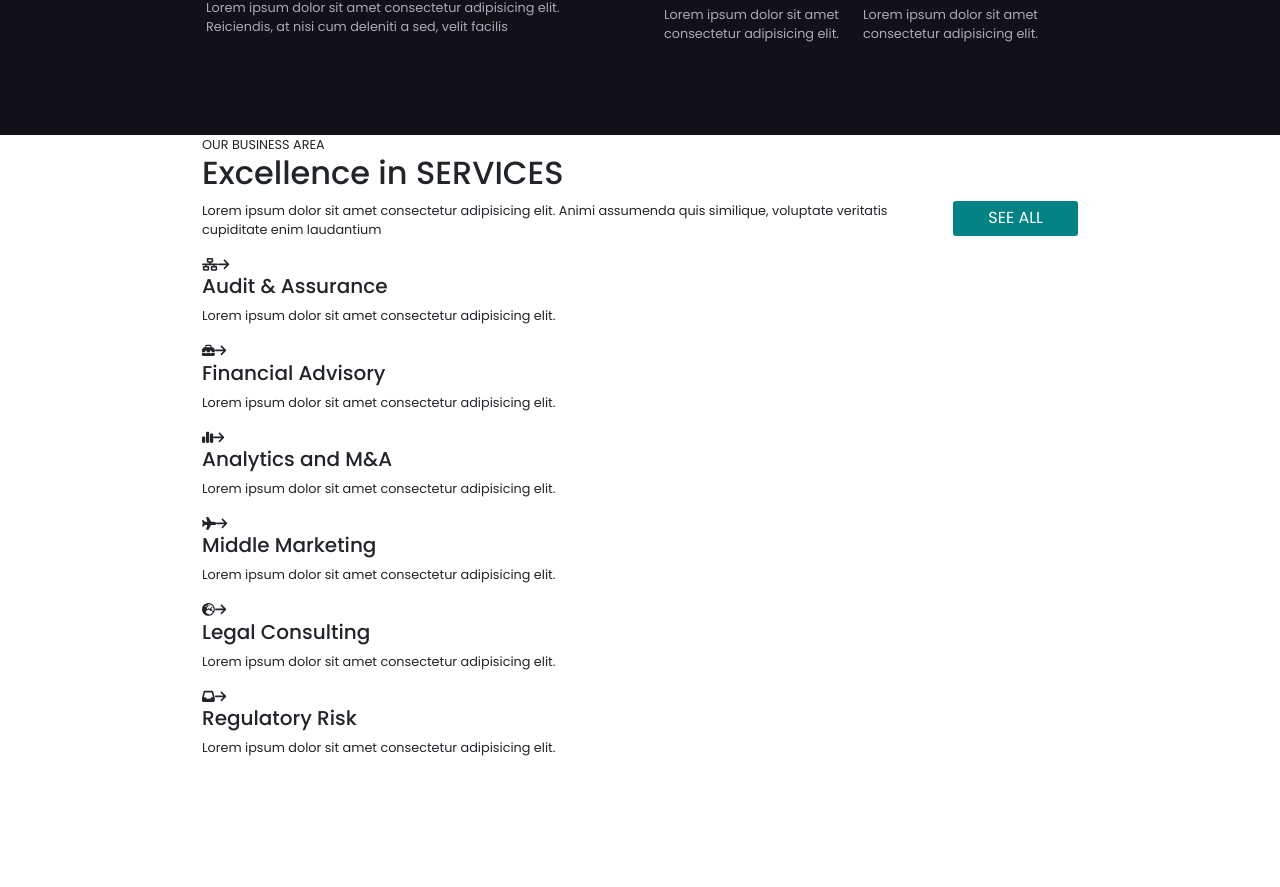
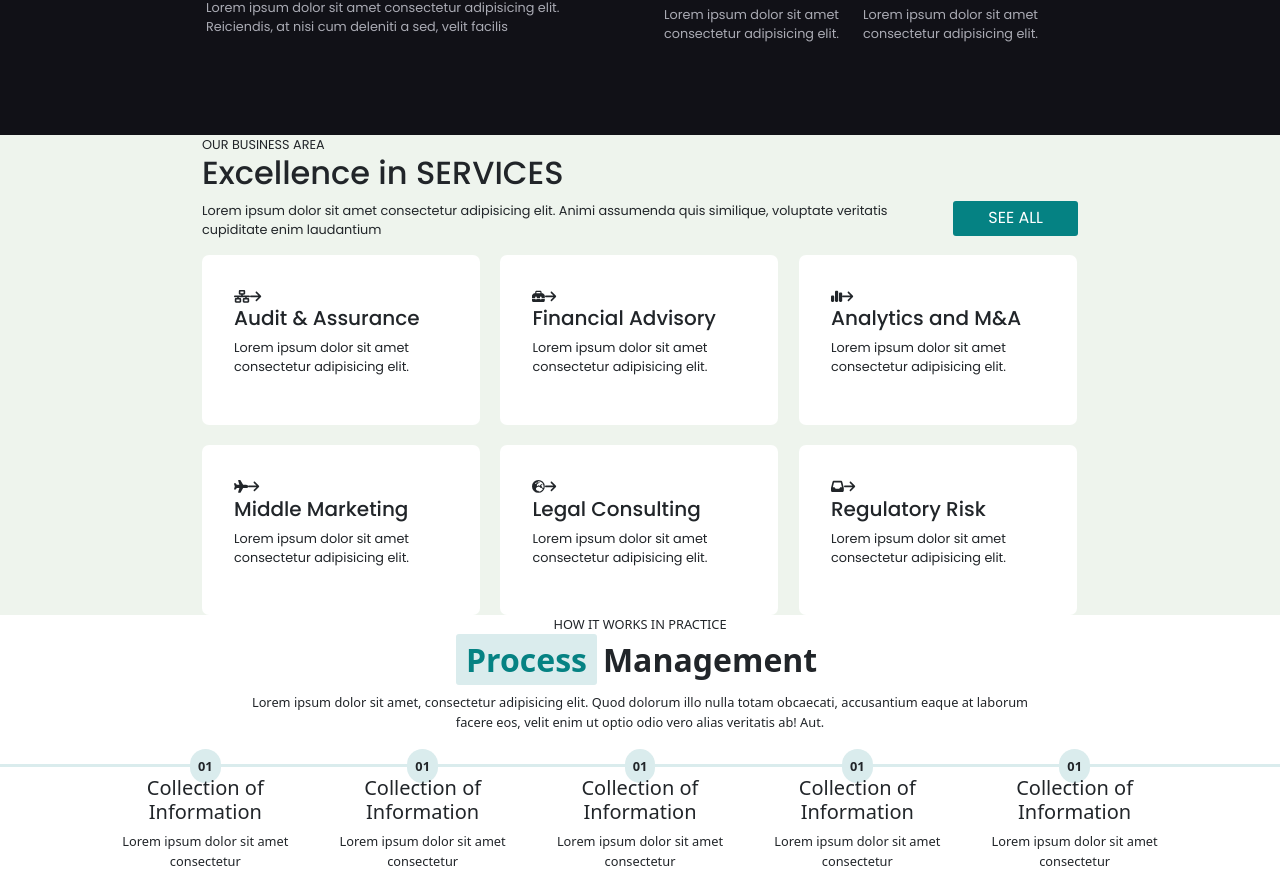
Before and after one commit to cinvenz/proj-html-vuejs, a Vue app: page / in a window 1280 px wide. Shown: the part 906-1793 px from the top of the page. Before the commit the page ends 1679 px from the top, so only its background shows below. Built offline with nearby package versions, Linux system fonts and the light colour scheme.

Commit message:
insert proces section

```diff
--- a/src/components/CardServices.vue
+++ b/src/components/CardServices.vue
@@ -1,6 +1,6 @@
 <template>
-  <div>
-    <div v-for="services in arrServices" :key="services.nameservices">
+  <div class="container-services">
+    <div v-for="services in arrServices" :key="services.nameservices" class="services-card">
       <font-awesome-icon :key="index" :icon="['fas', services.iconservices]" />
       <font-awesome-icon :key="index" :icon="['fas', services.arrow]" />
       <h5>{{ services.nameservices }}</h5>
@@ -18,4 +18,16 @@ export default {
 };
 </script>
 
-<style></style>
+<style lang="scss" scoped>
+.container-services {
+  display: flex;
+  gap: 1.3rem;
+  flex-wrap: wrap;
+  .services-card {
+    flex-basis: 31.7%;
+    background-color: #ffffff;
+    padding: 2rem;
+    border-radius: 7px;
+  }
+}
+</style>
--- a/src/components/MainPage.vue
+++ b/src/components/MainPage.vue
@@ -63,7 +63,7 @@
     </section>
 
     <!-- SERVICES Section -->
-    <section>
+    <section class="services">
       <div class="container">
         <span>OUR BUSINESS AREA</span>
         <h2>Excellence in SERVICES</h2>
@@ -78,6 +78,61 @@
         <div>
           <CardServices :arr-services="arrServices" />
         </div>
+      </div>
+    </section>
+
+    <!-- PROCESS Section -->
+    <section>
+      <div class="text-center">
+        <span class="text-uppercase">How it works in practice</span>
+        <div class="d-flex justify-content-center">
+          <h2 class="fw-bold process">Process</h2>
+          <h2 class="fw-bold management">Management</h2>
+        </div>
+        <p>
+          Lorem ipsum dolor sit amet, consectetur adipisicing elit. Quod dolorum illo nulla totam
+          obcaecati, accusantium eaque at laborum <br />
+          facere eos, velit enim ut optio odio vero alias veritatis ab! Aut.
+        </p>
+      </div>
+      <div class="row row-cols-5 text-center pt-3">
+        <div class="col-1 container-process" />
+        <div class="col-2 container-process">
+          <div class="container-number">
+            <span>01</span>
+          </div>
+          <h5>Collection of Information</h5>
+          <p>Lorem ipsum dolor sit amet consectetur</p>
+        </div>
+        <div class="col-2 container-process">
+          <div class="container-number">
+            <span>01</span>
+          </div>
+          <h5>Collection of Information</h5>
+          <p>Lorem ipsum dolor sit amet consectetur</p>
+        </div>
+        <div class="col-2 container-process">
+          <div class="container-number">
+            <span>01</span>
+          </div>
+          <h5>Collection of Information</h5>
+          <p>Lorem ipsum dolor sit amet consectetur</p>
+        </div>
+        <div class="col-2 container-process">
+          <div class="container-number">
+            <span>01</span>
+          </div>
+          <h5>Collection of Information</h5>
+          <p>Lorem ipsum dolor sit amet consectetur</p>
+        </div>
+        <div class="col-2 container-process">
+          <div class="container-number">
+            <span>01</span>
+          </div>
+          <h5>Collection of Information</h5>
+          <p>Lorem ipsum dolor sit amet consectetur</p>
+        </div>
+        <div class="col-1 container-process" />
       </div>
     </section>
   </main>
@@ -162,6 +217,9 @@ export default {
 }
 
 // SERVICES Section
+.services {
+  background-color: #eef4ed;
+}
 .btn-touch {
   height: 2.2rem;
   width: 9rem;
@@ -170,4 +228,28 @@ export default {
   background-color: #058283;
   border: none;
 }
+
+// PROCESS Section
+.container-process {
+  border-top: 3px solid #daeced;
+  .container-number {
+    margin-top: -0.6rem;
+    span {
+      background-color: #daeced;
+      font-weight: bold;
+      padding: 0.5rem;
+      border-radius: 50px;
+    }
+  }
+}
+
+.process {
+  color: #058283;
+  background-color: #daeced;
+  padding: 0.4rem 0.6rem;
+  border-radius: 3px;
+}
+.management {
+  padding: 0.4rem 0.4rem;
+}
 </style>
```
